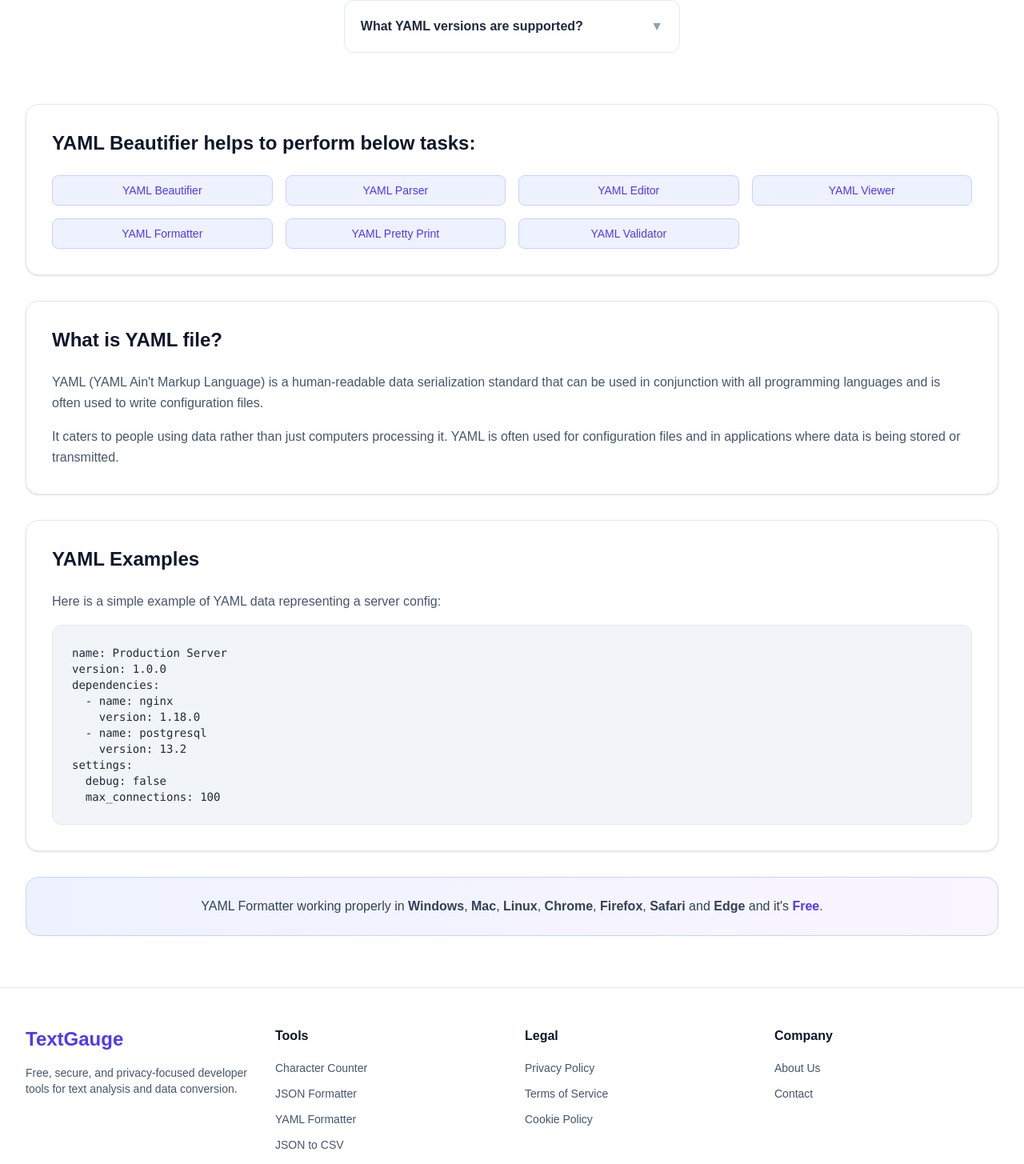
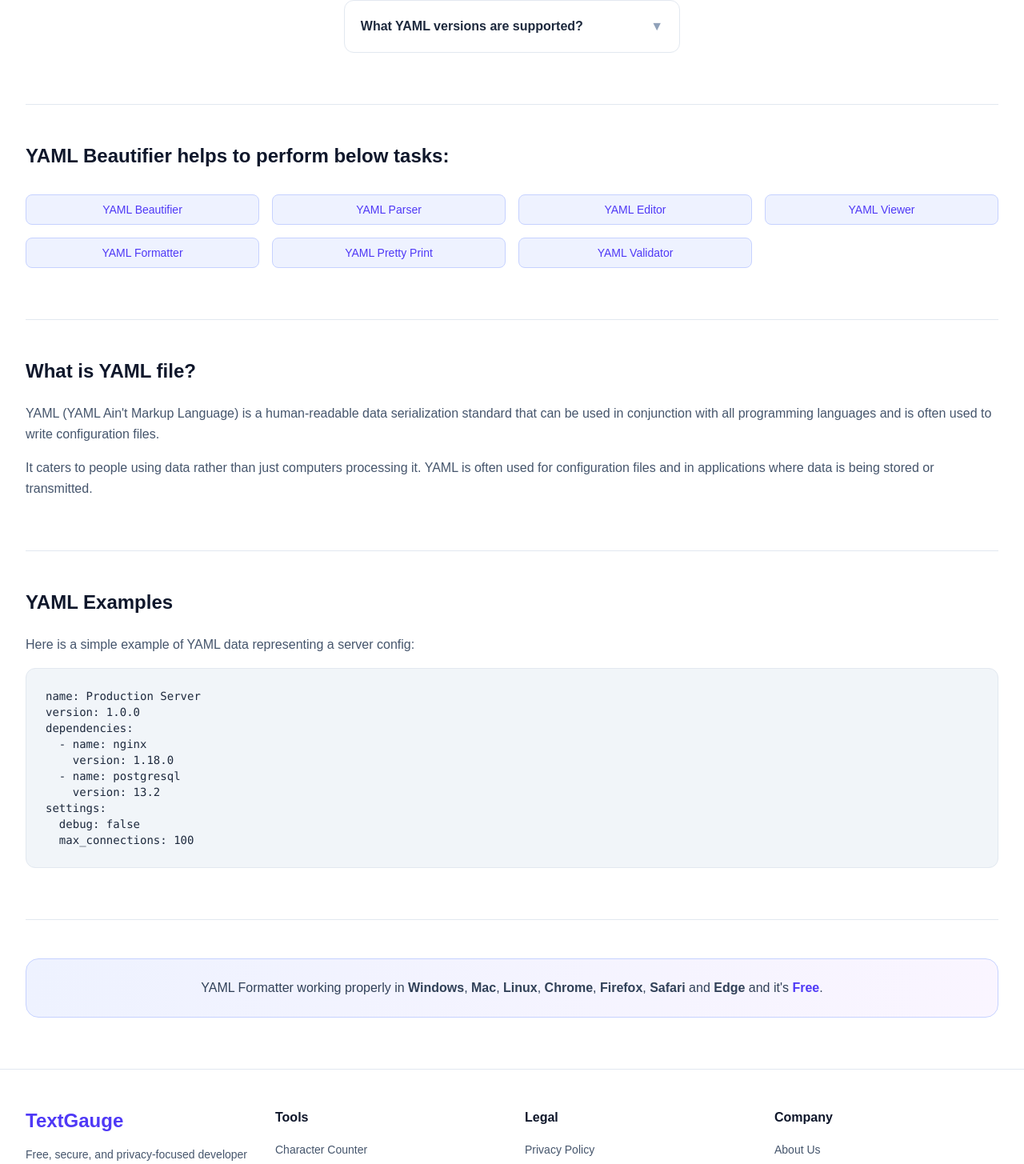
Before and after one commit to denesvaghani/textgauge-frontend, a Next.js app: page /yaml-formatter in a window 1280 px wide. Shown: the part 1540-2995 px from the top of the page at 80% size. Built offline with nearby package versions, Linux system fonts and the light colour scheme; no server answers.

Commit message:
feat: make educational sections full-width by removing card containers and using dividers

```diff
--- a/src/app/yaml-formatter/page.tsx
+++ b/src/app/yaml-formatter/page.tsx
@@ -111,11 +111,11 @@ export default function YamlFormatterPage() {
                 </div>
             </section>
 
-            {/* Educational Content Sections */}
-            <section className="max-w-[1920px] mx-auto px-4 sm:px-6 lg:px-8 pb-16 space-y-8">
+            {/* Educational Content Sections - Full Width */}
+            <section className="max-w-[1920px] mx-auto px-4 sm:px-6 lg:px-8 pb-16 space-y-16">
                 {/* Helper Tasks */}
-                <div className="bg-white dark:bg-slate-900 rounded-2xl shadow-sm border border-slate-200 dark:border-slate-800 p-8 transition-colors duration-200">
-                    <h2 className="text-2xl font-bold text-slate-900 dark:text-white mb-6">
+                <div className="border-t border-slate-200 dark:border-slate-800 pt-12">
+                    <h2 className="text-2xl font-bold text-slate-900 dark:text-white mb-8">
                         YAML Beautifier helps to perform below tasks:
                     </h2>
                     <div className="grid grid-cols-2 md:grid-cols-4 gap-4">
@@ -140,26 +140,26 @@ export default function YamlFormatterPage() {
                 </div>
 
                 {/* What is YAML file? */}
-                <div id="what-is-yaml" className="bg-white dark:bg-slate-900 rounded-2xl shadow-sm border border-slate-200 dark:border-slate-800 p-8 transition-colors duration-200">
+                <div id="what-is-yaml" className="border-t border-slate-200 dark:border-slate-800 pt-12">
                     <h2 className="text-2xl font-bold text-slate-900 dark:text-white mb-6">
                         What is YAML file?
                     </h2>
                     <div className="prose prose-slate dark:prose-invert max-w-none">
-                        <p className="text-slate-600 dark:text-slate-300 leading-relaxed">
+                        <p className="text-slate-600 dark:text-slate-300 leading-relaxed text-base">
                             YAML (YAML Ain't Markup Language) is a human-readable data serialization standard that can be used in conjunction with all programming languages and is often used to write configuration files.
                         </p>
-                        <p className="text-slate-600 dark:text-slate-300 leading-relaxed mt-4">
+                        <p className="text-slate-600 dark:text-slate-300 leading-relaxed text-base mt-4">
                             It caters to people using data rather than just computers processing it. YAML is often used for configuration files and in applications where data is being stored or transmitted.
                         </p>
                     </div>
                 </div>
 
                 {/* YAML Examples */}
-                <div id="yaml-examples" className="bg-white dark:bg-slate-900 rounded-2xl shadow-sm border border-slate-200 dark:border-slate-800 p-8 transition-colors duration-200">
+                <div id="yaml-examples" className="border-t border-slate-200 dark:border-slate-800 pt-12">
                     <h2 className="text-2xl font-bold text-slate-900 dark:text-white mb-6">
                         YAML Examples
                     </h2>
-                    <p className="text-slate-600 dark:text-slate-300 leading-relaxed mb-4">
+                    <p className="text-slate-600 dark:text-slate-300 leading-relaxed mb-4 text-base">
                         Here is a simple example of YAML data representing a server config:
                     </p>
                     <div className="bg-slate-100 dark:bg-slate-950 p-6 rounded-xl font-mono text-sm overflow-x-auto border border-slate-200 dark:border-slate-800">
@@ -177,10 +177,12 @@ settings:
                 </div>
 
                 {/* Platform Compatibility */}
-                <div className="bg-gradient-to-r from-indigo-50 to-purple-50 dark:from-indigo-950/20 dark:to-purple-950/20 rounded-2xl border border-indigo-200 dark:border-indigo-800 p-6 text-center">
-                    <p className="text-slate-700 dark:text-slate-300 font-medium">
-                        YAML Formatter working properly in <strong>Windows</strong>, <strong>Mac</strong>, <strong>Linux</strong>, <strong>Chrome</strong>, <strong>Firefox</strong>, <strong>Safari</strong> and <strong>Edge</strong> and it's <strong className="text-indigo-600 dark:text-indigo-400">Free</strong>.
-                    </p>
+                <div className="border-t border-slate-200 dark:border-slate-800 pt-12">
+                    <div className="bg-gradient-to-r from-indigo-50 to-purple-50 dark:from-indigo-950/20 dark:to-purple-950/20 rounded-2xl border border-indigo-200 dark:border-indigo-800 p-6 text-center">
+                        <p className="text-slate-700 dark:text-slate-300 font-medium text-base">
+                            YAML Formatter working properly in <strong>Windows</strong>, <strong>Mac</strong>, <strong>Linux</strong>, <strong>Chrome</strong>, <strong>Firefox</strong>, <strong>Safari</strong> and <strong>Edge</strong> and it's <strong className="text-indigo-600 dark:text-indigo-400">Free</strong>.
+                        </p>
+                    </div>
                 </div>
             </section>
         </div>
```
